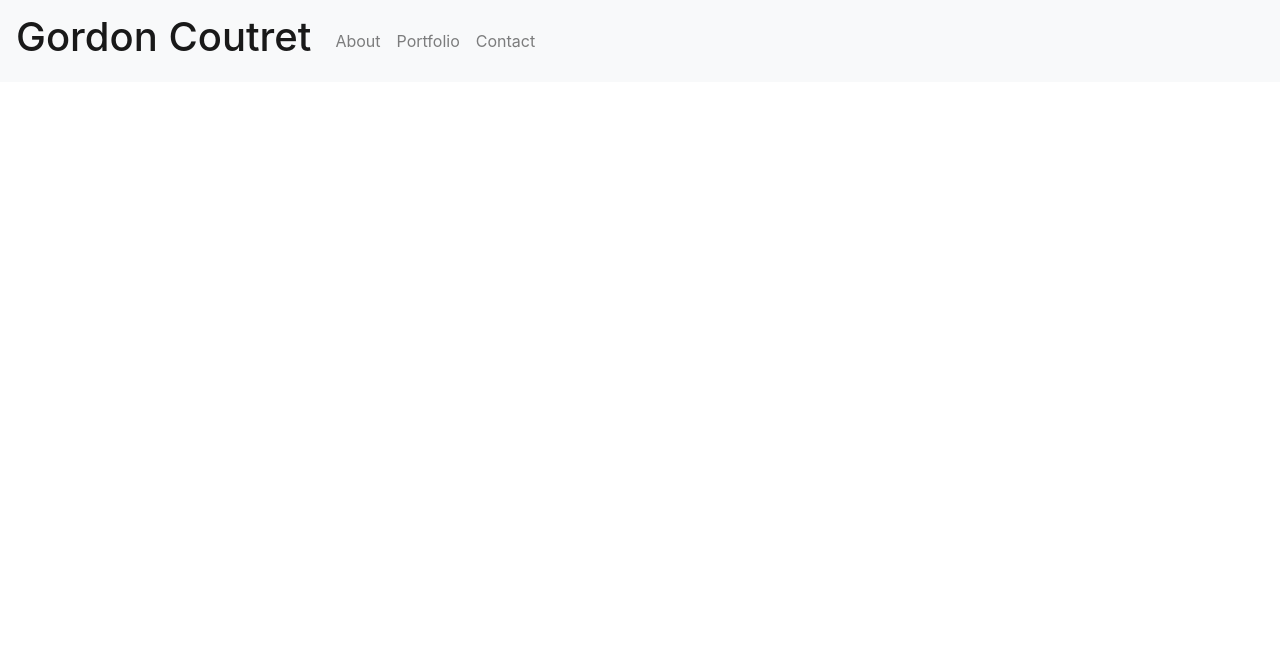
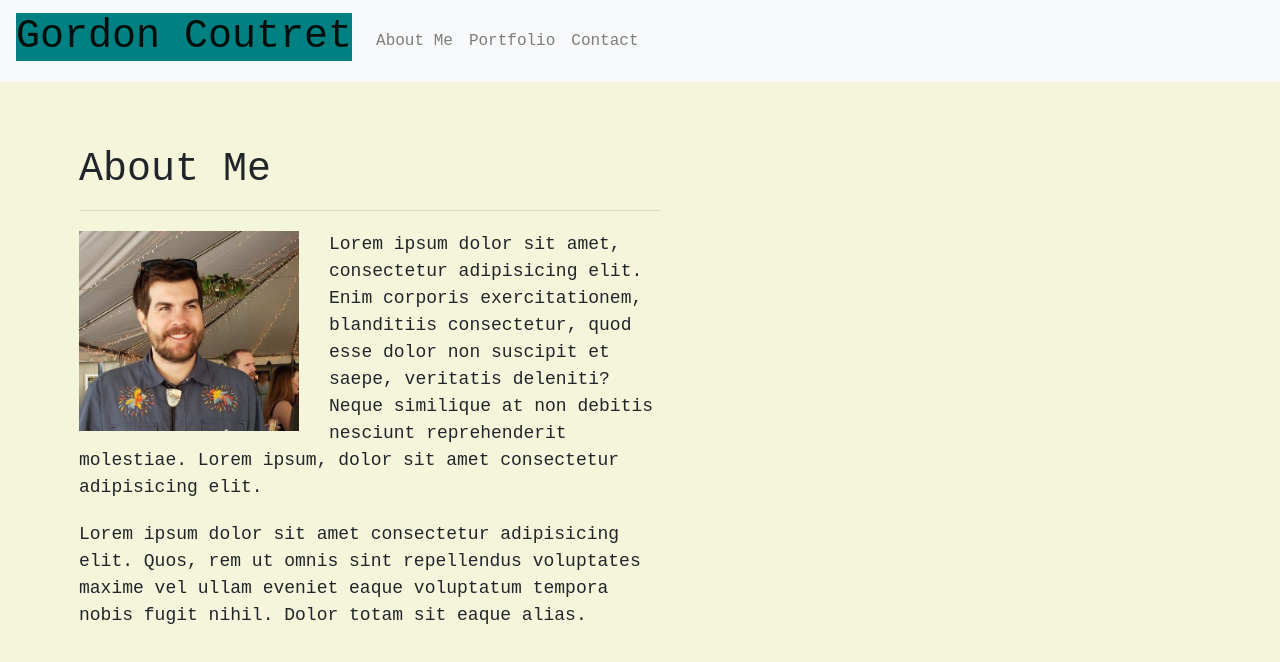
Before and after one commit to Gccoutret/Bootstrap-Portfolio, a plain HTML site: page index.html in a window 1280 px wide. Drawn offline with nearby package versions, Linux system fonts and the light colour scheme.

Commit message:
nav bar is driving me crazy

```diff
--- a/index.html
+++ b/index.html
@@ -8,36 +8,59 @@
   <script src="https://stackpath.bootstrapcdn.com/bootstrap/4.3.1/js/bootstrap.min.js" integrity="sha384-JjSmVgyd0p3pXB1rRibZUAYoIIy6OrQ6VrjIEaFf/nJGzIxFDsf4x0xIM+B07jRM" crossorigin="anonymous"></script>
   <script src="https://code.jquery.com/jquery-3.3.1.slim.min.js" integrity="sha384-q8i/X+965DzO0rT7abK41JStQIAqVgRVzpbzo5smXKp4YfRvH+8abtTE1Pi6jizo" crossorigin="anonymous"></script>
   <script src="https://cdnjs.cloudflare.com/ajax/libs/popper.js/1.14.7/umd/popper.min.js" integrity="sha384-UO2eT0CpHqdSJQ6hJty5KVphtPhzWj9WO1clHTMGa3JDZwrnQq4sF86dIHNDz0W1" crossorigin="anonymous"></script>
+  <link rel="stylesheet" href="style.css">
   <title>About Me</title>
 </head>
 
 <body>
+
         <!--Nav Bar Begins Here-->
-  <nav class="navbar navbar-expand-lg navbar-light bg-light">
+    <nav class="navbar navbar-expand-lg navbar-light bg-light" >
       <a class="navbar-brand" href="#">
-      <h1>Gordon Coutret</h1></a>
+        <div class="h1" class=navname>Gordon Coutret</div>
+      </a>
       <button class="navbar-toggler" type="button" data-toggle="collapse" data-target="#navbarSupportedContent" aria-controls="navbarSupportedContent" aria-expanded="false" aria-label="Toggle navigation">
         <span class="navbar-toggler-icon"></span>
       </button>
 
       <div class="collapse navbar-collapse" id="navbarSupportedContent">
         <ul class="navbar-nav mr-auto">
+
             <li class="nav-item">
-              <a class="nav-link" href="#">About</a>
+                <a class="nav-link link1" href="index.html">About Me</a>
               </li>
             <li class="nav-item">
-              <a class="nav-link" href="#">Portfolio</a>
+                <a class="nav-link link2" href="portfolio.html">Portfolio</a>
             </li>
             <li class="nav-item">
-              <a class="nav-link" href="#">Contact</a>
+                <a class="nav-link link3" href="contact.html">Contact</a>
             </li>
+
         </ul>
+      </nav>
+
+      <!--Nav Bar Ends Here-->
+    <div class="container">
+
+        <div class="aboutcontainer">
+          <div class="row">
+            <div class="col-md-8">
+              <h1>About Me</h1>
               <hr>
-
+              <div>
+                <img class=selfimg src="Self.jpg" alt="Picture Of Me">
+                <div class=abouttext>Lorem ipsum dolor sit amet, consectetur adipisicing elit. Enim corporis exercitationem, blanditiis consectetur, quod esse dolor non suscipit et saepe, veritatis deleniti? Neque similique at non debitis nesciunt reprehenderit molestiae. Lorem ipsum, dolor sit amet consectetur adipisicing elit.
+                   </div>
+                  <div class="abouttext"> Lorem ipsum dolor sit amet consectetur adipisicing elit. Quos, rem ut omnis sint repellendus voluptates maxime vel ullam eveniet eaque voluptatum tempora nobis fugit nihil. Dolor totam sit eaque alias.
+                </div>
+            </div>
+          </div>
+        </div>
+      </div>
     </div>
 
 
-  </nav>
-  <!--Nav Bar Ends Here-->
+
+
 </body>
 </html>
--- /dev/null
+++ b/style.css
@@ -0,0 +1,56 @@
+body {
+font-family: 'Courier New', Courier, monospace;
+background-color: beige;
+}
+
+.container {
+  margin: 5%;
+}
+
+.aboutcontainer {
+  width: 80%;
+
+}
+
+.selfimg {
+  width: 220px;
+  height:  200px;
+
+  margin-right: 30px;
+  float: left;
+  display: inline;
+}
+
+.abouttext {
+  font-size: 18px;
+  margin-top: 20px;
+
+
+}
+
+.navlink {
+  font-size: 18px;
+}
+
+.h1 {
+  background-color: teal;
+  margin-left:
+
+
+}
+
+.bg-light {
+  background-color: ;
+
+}
+ nav {
+   background-color: white;
+  }
+
+  .navbar-expand-lg .navbar-nav .nav-link {
+
+  }
+
+  .navbar-nav {
+
+  }
```
Also changed, not shown: Self.jpg (added). Lines whose indentation alone changed are shown as unchanged.
